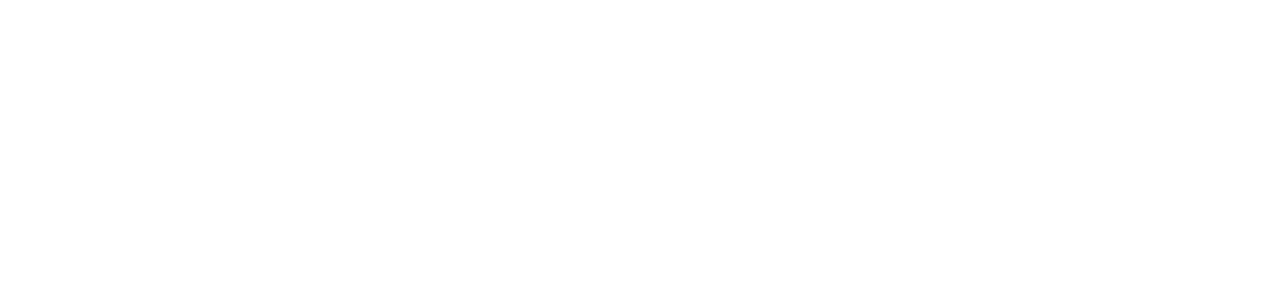
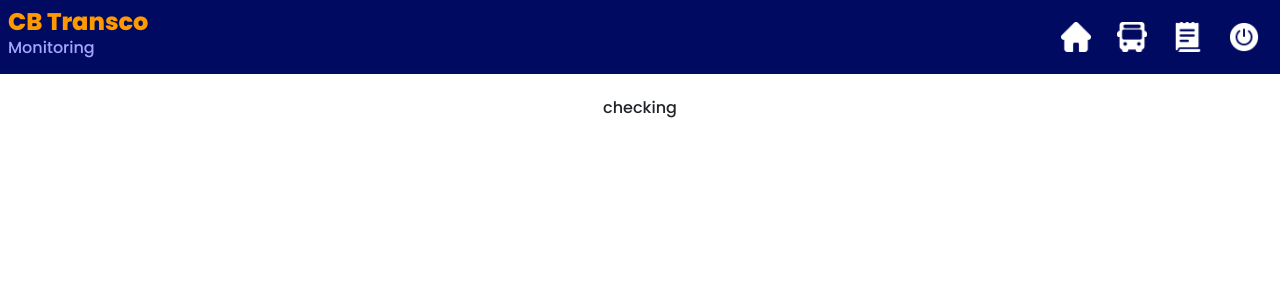
Before and after one commit to iyyseee/front-end-monitoring-system-app, a React (Create React App) app: page /checking in a window 1280 px wide. Before the commit this address had no page. Shown: the top 300 px of the page. Built offline with nearby package versions, Linux system fonts and the light colour scheme.

Commit message:
added buttons functionality to navigate

```diff
--- a/package.json
+++ b/package.json
@@ -36,5 +36,8 @@
       "last 1 firefox version",
       "last 1 safari version"
     ]
+  },
+  "devDependencies": {
+    "dotenv": "^16.3.1"
   }
 }
--- a/src/App.js
+++ b/src/App.js
@@ -3,12 +3,18 @@ import { BrowserRouter as Router , Route, Routes } from 'react-router-dom';
 import Home from './Routes/Home';
 import Login from './Routes/Login';
 import './styles/main.css'
+import Hino from './Routes/Hino';
+import Transaction from './Routes/Transaction';
+import Checking from './Routes/Checking';
 
 function App() {
   return (
     <Router>
       <Routes>
         <Route path='/' element={<Home/>}/>
+        <Route path='/hino' element={<Hino/>}/>
+        <Route path='/transaction' element={<Transaction/>}/>
+        <Route path='/checking' element={<Checking/>}/>
         <Route path='/login' element={<Login/>}/>
       </Routes>
     </Router>
--- a/src/Components/Dashboard.js
+++ b/src/Components/Dashboard.js
@@ -1,6 +1,17 @@
 import React from 'react'
+import { Link , useNavigate } from 'react-router-dom'
+
 
 function Dashboard({children}) {
+
+    const navigate = useNavigate()
+
+    const logout = () =>{
+
+
+        navigate('/login')
+    }
+
   return (
     <div>
         <div className='nav bg-theme-primary p-2 fixed-top d-flex flex-row justify-content-between align-items-center'>
@@ -9,10 +20,10 @@ function Dashboard({children}) {
                 <p className='fc-secondary-logo'>Monitoring</p>
             </div>
             <div>
-                <button className='btn navs-btn' ><img className='navs-icon' src='/imgs/navs/home.png' alt='' /></button>
-                <button className='btn navs-btn' ><img className='navs-icon' src='/imgs/navs/bus.png' alt='' /></button>
-                <button className='btn navs-btn' ><img className='navs-icon' src='/imgs/navs/bill.png' alt='' /></button>
-                <button className='btn navs-btn' ><img className='navs-icon' src='/imgs/navs/power-off.png' alt='' /></button>
+                <Link to={'/'} className='btn navs-btn' ><img className='navs-icon' src='/imgs/navs/home.png' alt='' /></Link>
+                <Link to={'/hino'} className='btn navs-btn' ><img className='navs-icon' src='/imgs/navs/bus.png' alt='' /></Link>
+                <Link to={'/transaction'} className='btn navs-btn' ><img className='navs-icon' src='/imgs/navs/bill.png' alt='' /></Link>
+                <button onClick={logout} className='btn navs-btn' ><img className='navs-icon' src='/imgs/navs/power-off.png' alt='' /></button>
             </div>
         </div>
         <div className='container align-items-center d-flex flex-column gap-2'>
--- /dev/null
+++ b/src/Routes/Checking.js
@@ -0,0 +1,12 @@
+import React from 'react'
+import Dashboard from '../Components/Dashboard'
+
+function Checking() {
+  return (
+    <Dashboard>
+        checking
+    </Dashboard>
+  )
+}
+
+export default Checking
--- /dev/null
+++ b/src/Routes/Hino.js
@@ -0,0 +1,12 @@
+import React from 'react'
+import Dashboard from '../Components/Dashboard'
+
+function Hino() {
+  return (
+    <Dashboard>
+        Hino
+    </Dashboard>
+  )
+}
+
+export default Hino
--- a/src/Routes/Home.js
+++ b/src/Routes/Home.js
@@ -1,10 +1,11 @@
 import React from 'react'
 import Dashboard from '../Components/Dashboard'
+import { Link } from 'react-router-dom'
 
 function Home() {
   return (
     <Dashboard>
-        <button className='col-xl-4 btn bg-gui p-3 border-rounded'>
+        <Link to={'/checking'} className='col-xl-4 btn bg-gui p-3 border-rounded'>
           <div className='container'>
             <h5 className='text-start'>● Checking</h5>
             <div className='d-flex flex-row align-items-center'>
@@ -12,9 +13,9 @@ function Home() {
               <p><span className='fc-primary-logo'>CB-Transco</span> Hino Passenger Checking and Fare Collecting.</p>
             </div>
           </div>
-        </button>
+        </Link>
 
-        <button className='col-xl-4 btn bg-gui p-3 border-rounded'>
+        <Link to={'/transaction'} className='col-xl-4 btn bg-gui p-3 border-rounded'>
           <div className='container'>
             <h5 className='text-start'>● Transaction</h5>
             <div className='d-flex flex-row align-items-center'>
@@ -22,7 +23,7 @@ function Home() {
               <p><span className='fc-primary-logo'>CB-Transco</span> Hino Transaction Records.</p>
             </div>
           </div>
-        </button>
+        </Link>
     </Dashboard>
   )
 }
--- a/src/Routes/Login.js
+++ b/src/Routes/Login.js
@@ -1,8 +1,11 @@
 import React from 'react'
 import { useState , useEffect } from 'react'
-import { Link } from 'react-router-dom';
+import { Link, useNavigate } from 'react-router-dom';
+
 
 function Login() {
+
+    const navigate = useNavigate()
 
     const [isEmail, setisEmail] = useState(false);
 
@@ -17,8 +20,10 @@ function Login() {
 
 
     const handdlesubmit = ()=>{
-        if(inputs.email.length == 0) return setisEmail(true);
+        if(inputs.email.length == 0) return setisEmail(true)
         if(inputs.password.length == 0) return setisPassword(true)
+
+        return navigate('/')
     }
 
     useEffect(() => {
--- /dev/null
+++ b/src/Routes/Transaction.js
@@ -0,0 +1,12 @@
+import React from 'react'
+import Dashboard from '../Components/Dashboard'
+
+function Transaction() {
+  return (
+    <Dashboard>
+        Transaction
+    </Dashboard>
+  )
+}
+
+export default Transaction
```
Also changed, not shown: 2 other files (tests, documents, lock files or other folders).
